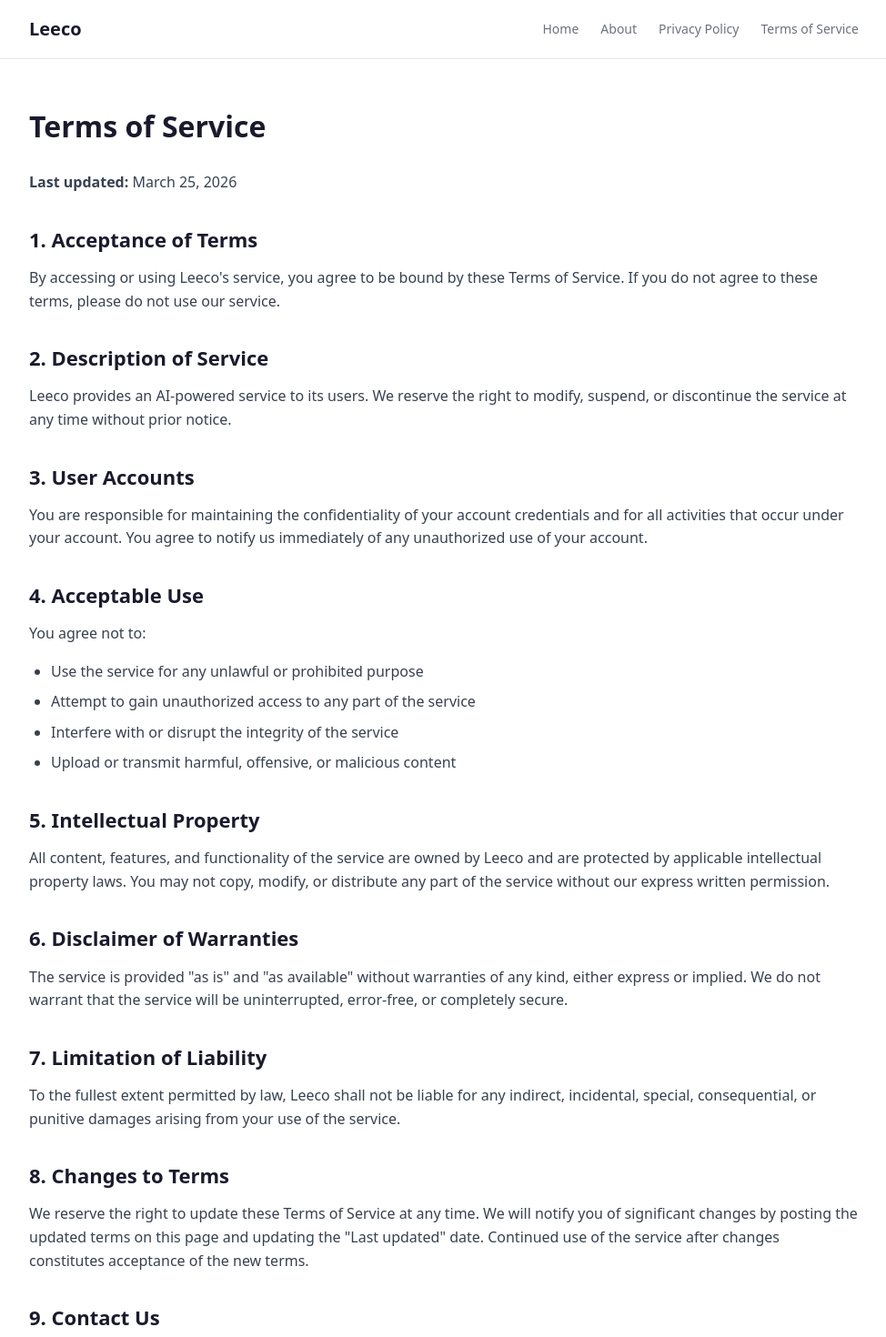
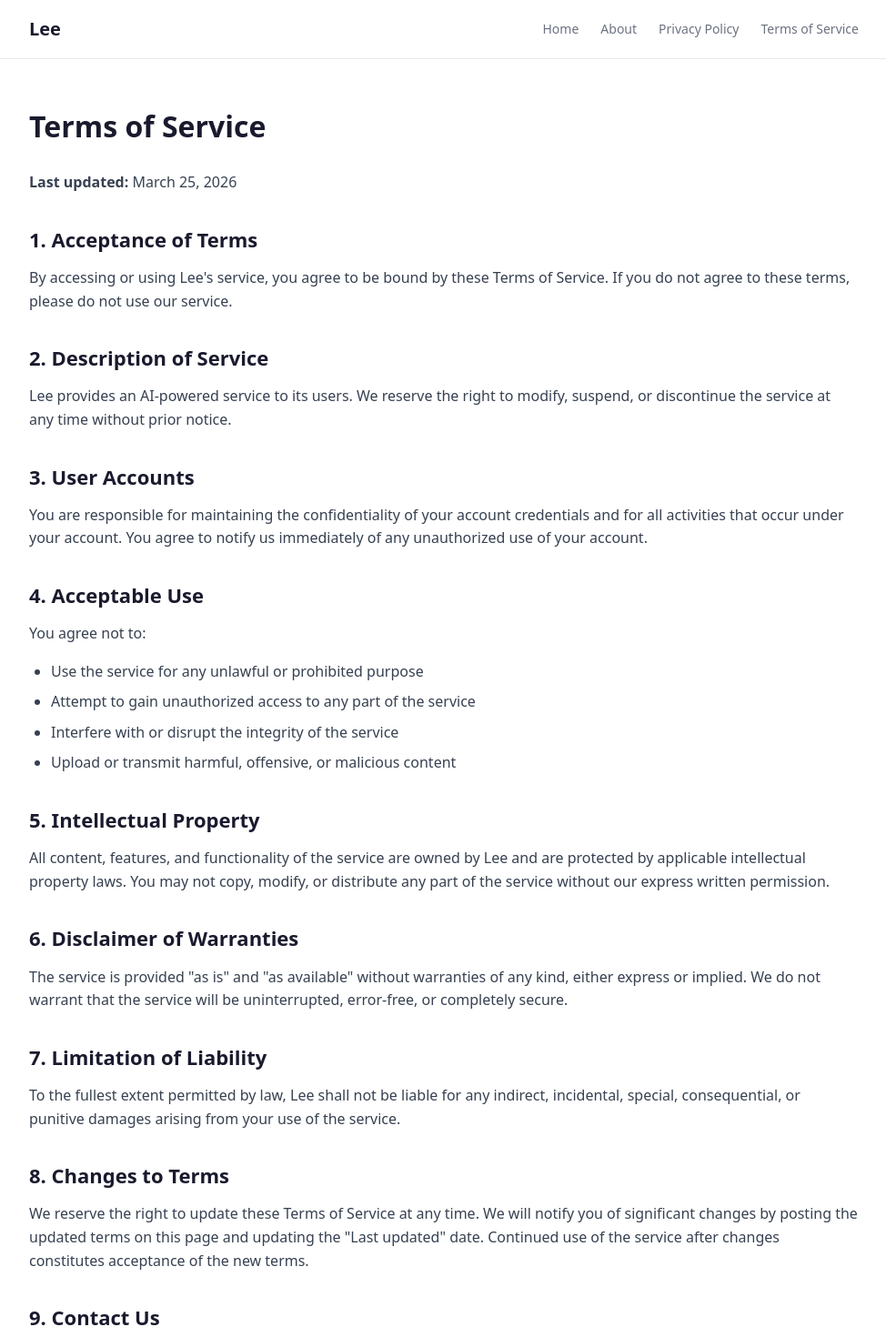
Before and after one commit to leecohen14/leeco-landing, a React (Vite) app: page /terms in a window 1280 px wide. Shown: the top 1470 px of the page at 91% size, without its empty margins (152-1126 px from the left). Built offline with nearby package versions, Linux system fonts and the light colour scheme.

Commit message:
chore: rename product from Leeco to Lee throughout the application

```diff
--- a/index.html
+++ b/index.html
@@ -5,7 +5,7 @@
   <meta charset="UTF-8" />
   <link rel="icon" type="image/svg+xml" href="/favicon.svg" />
   <meta name="viewport" content="width=device-width, initial-scale=1.0" />
-  <title>Leeco - App for Testing!</title>
+  <title>Lee - App for Testing!</title>
 </head>
 
 <body>
--- a/src/App.tsx
+++ b/src/App.tsx
@@ -10,7 +10,7 @@ function App() {
     <div className="app">
       <nav className="nav">
         <div className="nav-inner">
-          <Link to="/" className="logo">Leeco</Link>
+          <Link to="/" className="logo">Lee</Link>
           <div className="nav-links">
             <Link to="/">Home</Link>
             <Link to="/about">About</Link>
@@ -30,7 +30,7 @@ function App() {
       </main>
 
       <footer className="footer">
-        <p>&copy; {new Date().getFullYear()} Leeco. All rights reserved.</p>
+        <p>&copy; {new Date().getFullYear()} Lee. All rights reserved.</p>
       </footer>
     </div>
   )
--- a/src/pages/About.tsx
+++ b/src/pages/About.tsx
@@ -1,9 +1,9 @@
 function About() {
   return (
     <div className="page">
-      <h1>About Leeco</h1>
+      <h1>About Lee</h1>
       <p>
-        Leeco is an AI-powered advisor designed to help businesses make smarter
+        Lee is an AI-powered advisor designed to help businesses make smarter
         decisions. We leverage advanced artificial intelligence to provide
         actionable insights, automate workflows, and drive growth.
       </p>
--- a/src/pages/Home.tsx
+++ b/src/pages/Home.tsx
@@ -1,7 +1,7 @@
 function Home() {
   return (
     <div className="hero">
-      <h1>Leeco</h1>
+      <h1>Lee</h1>
       <p>App for Testing!</p>
     </div>
   )
--- a/src/pages/Privacy.tsx
+++ b/src/pages/Privacy.tsx
@@ -6,7 +6,7 @@ function Privacy() {
 
       <h2>1. Introduction</h2>
       <p>
-        Leeco ("we", "our", or "us") respects your privacy. This Privacy Policy
+        Lee ("we", "our", or "us") respects your privacy. This Privacy Policy
         explains how we collect, use, disclose, and safeguard your information
         when you use our service.
       </p>
--- a/src/pages/Terms.tsx
+++ b/src/pages/Terms.tsx
@@ -6,14 +6,14 @@ function Terms() {
 
       <h2>1. Acceptance of Terms</h2>
       <p>
-        By accessing or using Leeco's service, you agree to be bound by these
+        By accessing or using Lee's service, you agree to be bound by these
         Terms of Service. If you do not agree to these terms, please do not use
         our service.
       </p>
 
       <h2>2. Description of Service</h2>
       <p>
-        Leeco provides an AI-powered service to its users. We reserve the right
+        Lee provides an AI-powered service to its users. We reserve the right
         to modify, suspend, or discontinue the service at any time without prior
         notice.
       </p>
@@ -37,7 +37,7 @@ function Terms() {
       <h2>5. Intellectual Property</h2>
       <p>
         All content, features, and functionality of the service are owned by
-        Leeco and are protected by applicable intellectual property laws. You may
+        Lee and are protected by applicable intellectual property laws. You may
         not copy, modify, or distribute any part of the service without our
         express written permission.
       </p>
@@ -51,7 +51,7 @@ function Terms() {
 
       <h2>7. Limitation of Liability</h2>
       <p>
-        To the fullest extent permitted by law, Leeco shall not be liable for
+        To the fullest extent permitted by law, Lee shall not be liable for
         any indirect, incidental, special, consequential, or punitive damages
         arising from your use of the service.
       </p>
```
